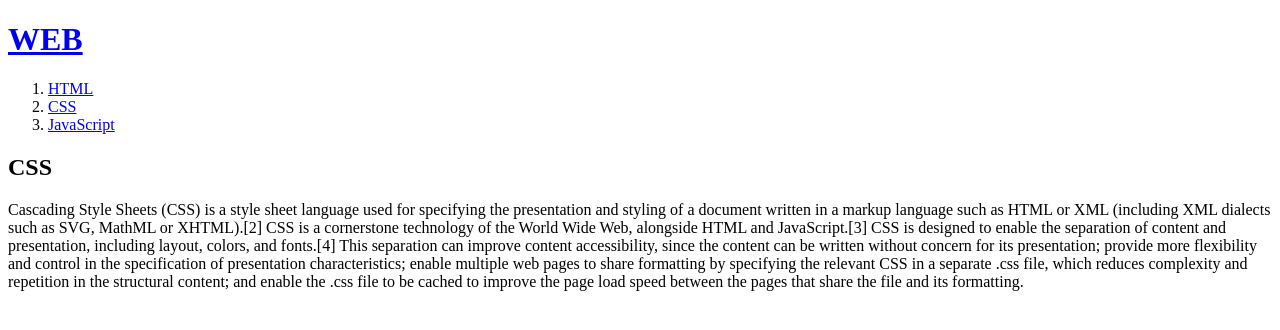
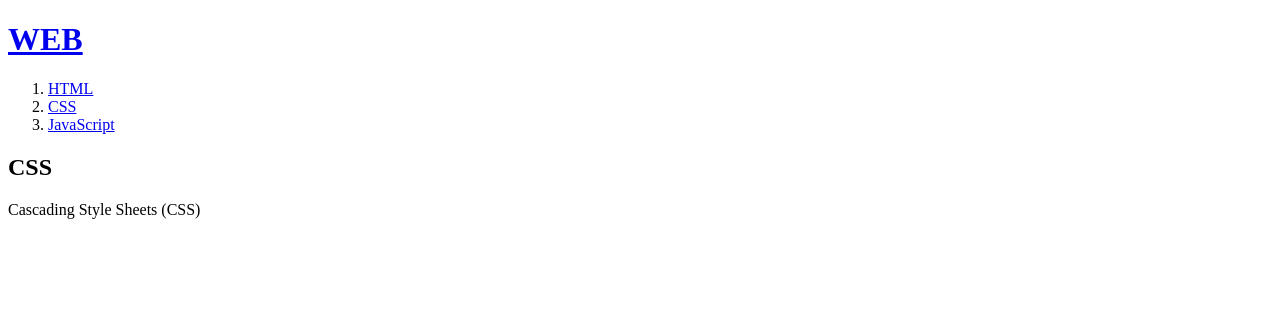
Before and after one commit to swanbahng/my-first-web-site, a plain HTML site: page 2.html in a window 1280 px wide. Drawn offline with Linux system fonts and the light colour scheme.

Commit message:
css 업데이트

```diff
--- a/2.html
+++ b/2.html
@@ -15,6 +15,6 @@
 
         <h2>CSS</h2>
 
-        <p>Cascading Style Sheets (CSS) is a style sheet language used for specifying the presentation and styling of a document written in a markup language such as HTML or XML (including XML dialects such as SVG, MathML or XHTML).[2] CSS is a cornerstone technology of the World Wide Web, alongside HTML and JavaScript.[3] CSS is designed to enable the separation of content and presentation, including layout, colors, and fonts.[4] This separation can improve content accessibility, since the content can be written without concern for its presentation; provide more flexibility and control in the specification of presentation characteristics; enable multiple web pages to share formatting by specifying the relevant CSS in a separate .css file, which reduces complexity and repetition in the structural content; and enable the .css file to be cached to improve the page load speed between the pages that share the file and its formatting.</p>
+        <p>Cascading Style Sheets (CSS)</p>
     </body>
 </html>
```
